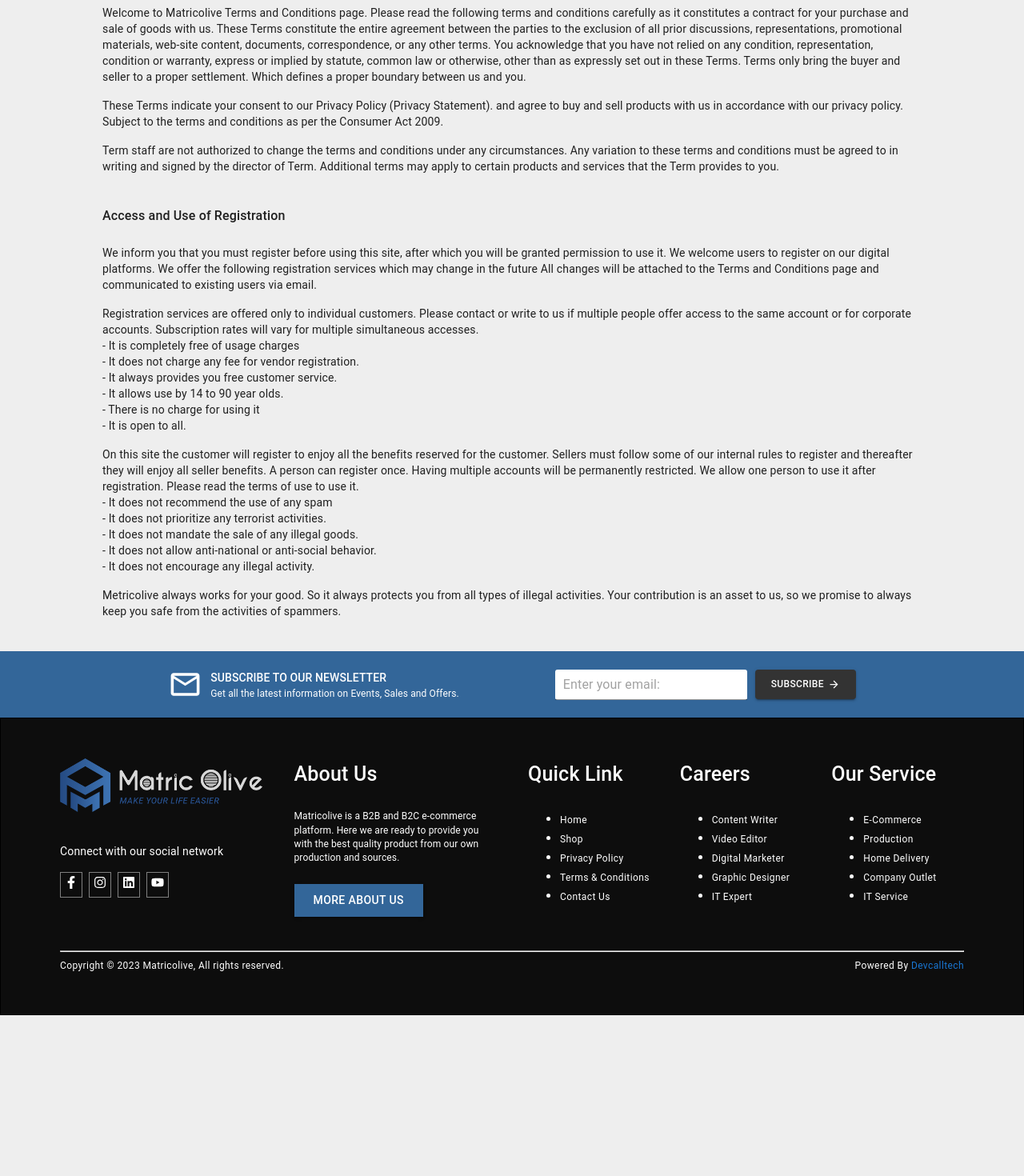
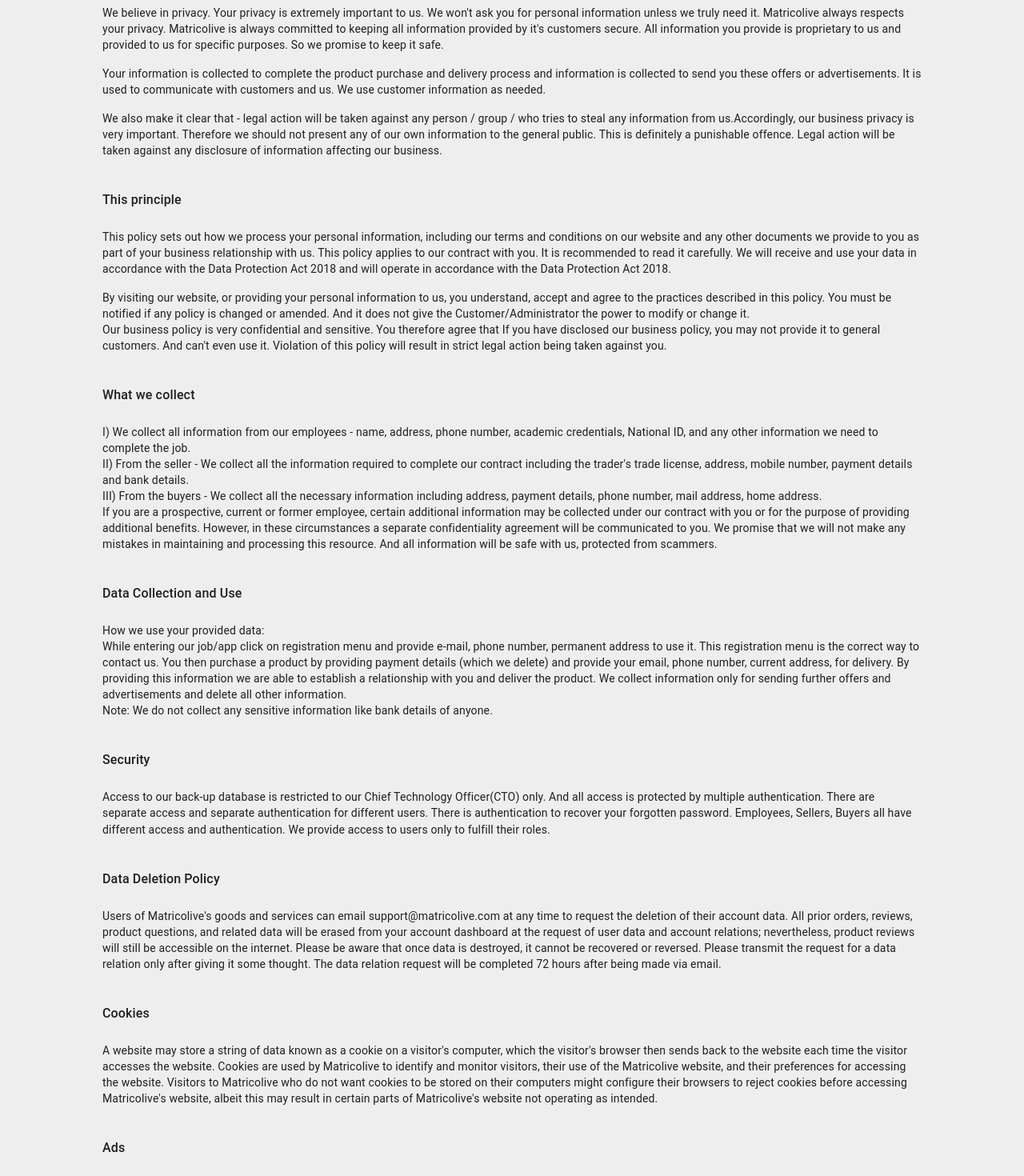
Before and after one commit to Rakibul-Hasan-max/Matricolive, a React (Create React App) app: page /privacy-policy in a window 1280 px wide. Shown: the part 180-1650 px from the top of the page at 80% size. Before the commit the page ends 1449 px from the top, so only its background shows below. Built offline with nearby package versions, Linux system fonts and the light colour scheme.

Commit message:
Privacy and Policy done

```diff
--- a/src/Pages/PrivacyPolicy/PrivacyPolicy.js
+++ b/src/Pages/PrivacyPolicy/PrivacyPolicy.js
@@ -13,75 +13,87 @@ const PrivacyPolicy = () => {
         variant="body1"
         sx={{ textAlign: "left", mt: 2, mb: 3, mx: "10%", fontWeight: 500 }}
       >
-        INTRODUCTION
+        At a Glance
       </Typography>
       <Typography variant="body2" sx={{ textAlign: "left", mb: 2, mx: "10%" }}>
-        Welcome to Matricolive Terms and Conditions page. Please read the
-        following terms and conditions carefully as it constitutes a contract
-        for your purchase and sale of goods with us. These Terms constitute the
-        entire agreement between the parties to the exclusion of all prior
-        discussions, representations, promotional materials, web-site content,
-        documents, correspondence, or any other terms. You acknowledge that you
-        have not relied on any condition, representation, condition or warranty,
-        express or implied by statute, common law or otherwise, other than as
-        expressly set out in these Terms. Terms only bring the buyer and seller
-        to a proper settlement. Which defines a proper boundary between us and
-        you.
+        We believe in privacy. Your privacy is extremely important to us. We won't ask you for personal information unless we truly need it. Matricolive always respects your privacy. Matricolive is always committed to keeping all information provided by it's customers secure. All information you provide is proprietary to us and provided to us for specific purposes. So we promise to keep it safe.
       </Typography>
       <Typography variant="body2" sx={{ textAlign: "left", mb: 2, mx: "10%" }}>
-        These Terms indicate your consent to our Privacy Policy (Privacy
-        Statement). and agree to buy and sell products with us in accordance
-        with our privacy policy. Subject to the terms and conditions as per the
-        Consumer Act 2009.
+        Your information is collected to complete the product purchase and delivery process and information is collected to send you these offers or advertisements. It is used to communicate with customers and us. We use customer information as needed.
       </Typography>
       <Typography variant="body2" sx={{ textAlign: "left", mb: 2, mx: "10%" }}>
-        Term staff are not authorized to change the terms and conditions under
-        any circumstances. Any variation to these terms and conditions must be
-        agreed to in writing and signed by the director of Term. Additional
-        terms may apply to certain products and services that the Term provides
-        to you.
+        We also make it clear that - legal action will be taken against any person / group / who tries to steal any information from us.Accordingly, our business privacy is very important. Therefore we should not present any of our own information to the general public. This is definitely a punishable offence. Legal action will be taken against any disclosure of information affecting our business.
       </Typography>
       <Typography
         variant="body1"
         sx={{ textAlign: "left", mt: 5, mb: 3, mx: "10%", fontWeight: 500 }}
       >
-        Access and Use of Registration
+        This principle
       </Typography>
       <Typography variant="body2" sx={{ textAlign: "left", mb: 2, mx: "10%" }}>
-        We inform you that you must register before using this site, after which
-        you will be granted permission to use it. We welcome users to register
-        on our digital platforms. We offer the following registration services
-        which may change in the future All changes will be attached to the Terms
-        and Conditions page and communicated to existing users via email.
+        This policy sets out how we process your personal information, including our terms and conditions on our website and any other documents we provide to you as part of your business relationship with us. This policy applies to our contract with you. It is recommended to read it carefully. We will receive and use your data in accordance with the Data Protection Act 2018 and will operate in accordance with the Data Protection Act 2018.
       </Typography>
       <Typography variant="body2" sx={{ textAlign: "left", mb: 2, mx: "10%" }}>
-        Registration services are offered only to individual customers. Please
-        contact or write to us if multiple people offer access to the same
-        account or for corporate accounts. Subscription rates will vary for
-        multiple simultaneous accesses. <br />
-        - It is completely free of usage charges <br />
-        - It does not charge any fee for vendor registration. <br />
-        - It always provides you free customer service. <br />
-        - It allows use by 14 to 90 year olds. <br />
-        - There is no charge for using it <br />- It is open to all.
+        By visiting our website, or providing your personal information to us, you understand, accept and agree to the practices described in this policy. You must be notified if any policy is changed or amended. And it does not give the Customer/Administrator the power to modify or change it. <br />
+        Our business policy is very confidential and sensitive. You therefore agree that If you have disclosed our business policy, you may not provide it to general customers. And can't even use it. Violation of this policy will result in strict legal action being taken against you.
+      </Typography>
+      <Typography
+        variant="body1"
+        sx={{ textAlign: "left", mt: 5, mb: 3, mx: "10%", fontWeight: 500 }}
+      >
+        What we collect
       </Typography>
       <Typography variant="body2" sx={{ textAlign: "left", mb: 2, mx: "10%" }}>
-        On this site the customer will register to enjoy all the benefits
-        reserved for the customer. Sellers must follow some of our internal
-        rules to register and thereafter they will enjoy all seller benefits. A
-        person can register once. Having multiple accounts will be permanently
-        restricted. We allow one person to use it after registration. Please
-        read the terms of use to use it. <br />
-        - It does not recommend the use of any spam <br />
-        - It does not prioritize any terrorist activities. <br />
-        - It does not mandate the sale of any illegal goods. <br />
-        - It does not allow anti-national or anti-social behavior. <br />- It
-        does not encourage any illegal activity.
+        I) We collect all information from our employees - name, address, phone number, academic credentials, National ID, and any other information we need to complete the job. <br />
+        II) From the seller - We collect all the information required to complete our contract including the trader's trade license, address, mobile number, payment details and bank details. <br />
+        III) From the buyers - We collect all the necessary information including address, payment details, phone number, mail address, home address. <br />
+        If you are a prospective, current or former employee, certain additional information may be collected under our contract with you or for the purpose of providing additional benefits. However, in these circumstances a separate confidentiality agreement will be communicated to you. We promise that we will not make any mistakes in maintaining and processing this resource. And all information will be safe with us, protected from scammers.
+      </Typography>
+      <Typography
+        variant="body1"
+        sx={{ textAlign: "left", mt: 5, mb: 3, mx: "10%", fontWeight: 500 }}
+      >
+        Data Collection and Use
       </Typography>
       <Typography variant="body2" sx={{ textAlign: "left", mb: 2, mx: "10%" }}>
-        Metricolive always works for your good. So it always protects you from
-        all types of illegal activities. Your contribution is an asset to us, so
-        we promise to always keep you safe from the activities of spammers.
+        How we use your provided data: <br />
+        While entering our job/app click on registration menu and provide e-mail, phone number, permanent address to use it. This registration menu is the correct way to contact us. You then purchase a product by providing payment details (which we delete) and provide your email, phone number, current address, for delivery. By providing this information we are able to establish a relationship with you and deliver the product. We collect information only for sending further offers and advertisements and delete all other information.<br />Note: We do not collect any sensitive information like bank details of anyone.
+      </Typography>
+      <Typography
+        variant="body1"
+        sx={{ textAlign: "left", mt: 5, mb: 3, mx: "10%", fontWeight: 500 }}
+      >
+        Security
+      </Typography>
+      <Typography variant="body2" sx={{ textAlign: "left", mb: 2, mx: "10%" }}>
+        Access to our back-up database is restricted to our Chief Technology Officer(CTO) only. And all access is protected by multiple authentication. There are separate access and separate authentication for different users. There is authentication to recover your forgotten password. Employees, Sellers, Buyers all have different access and authentication. We provide access to users only to fulfill their roles.
+      </Typography>
+      <Typography
+        variant="body1"
+        sx={{ textAlign: "left", mt: 5, mb: 3, mx: "10%", fontWeight: 500 }}
+      >
+        Data Deletion Policy
+      </Typography>
+      <Typography variant="body2" sx={{ textAlign: "left", mb: 2, mx: "10%" }}>
+        Users of Matricolive's goods and services can email support@matricolive.com at any time to request the deletion of their account data. All prior orders, reviews, product questions, and related data will be erased from your account dashboard at the request of user data and account relations; nevertheless, product reviews will still be accessible on the internet. Please be aware that once data is destroyed, it cannot be recovered or reversed. Please transmit the request for a data relation only after giving it some thought. The data relation request will be completed 72 hours after being made via email.
+      </Typography>
+      <Typography
+        variant="body1"
+        sx={{ textAlign: "left", mt: 5, mb: 3, mx: "10%", fontWeight: 500 }}
+      >
+        Cookies
+      </Typography>
+      <Typography variant="body2" sx={{ textAlign: "left", mb: 2, mx: "10%" }}>
+        A website may store a string of data known as a cookie on a visitor's computer, which the visitor's browser then sends back to the website each time the visitor accesses the website. Cookies are used by Matricolive to identify and monitor visitors, their use of the Matricolive website, and their preferences for accessing the website. Visitors to Matricolive who do not want cookies to be stored on their computers might configure their browsers to reject cookies before accessing Matricolive's website, albeit this may result in certain parts of Matricolive's website not operating as intended.
+      </Typography>
+      <Typography
+        variant="body1"
+        sx={{ textAlign: "left", mt: 5, mb: 3, mx: "10%", fontWeight: 500 }}
+      >
+        Ads
+      </Typography>
+      <Typography variant="body2" sx={{ textAlign: "left", mb: 2, mx: "10%" }}>
+        Advertising partners who offer ads to users on any of our websites may also place cookies. In order to gather data about you or other users of your computer, these cookies enable the ad server to identify your computer every time it sends you an online advertisement. Ad networks can use this information, among other things, to offer tailored adverts that they think you'll find most interesting. The use of cookies by advertisers is not covered by this privacy statement, which only applies to matricolive.com.
       </Typography>
     </Box>
   );
--- a/src/Pages/TermsConditions/TermsConditions.js
+++ b/src/Pages/TermsConditions/TermsConditions.js
@@ -79,9 +79,12 @@ const TermsConditions = () => {
         does not encourage any illegal activity.
       </Typography>
       <Typography variant="body2" sx={{ textAlign: "left", mb: 2, mx: "10%" }}>
-        Metricolive always works for your good. So it always protects you from
+        Matricolive always works for your good. So it always protects you from
         all types of illegal activities. Your contribution is an asset to us, so
         we promise to always keep you safe from the activities of spammers.
+      </Typography>
+      <Typography>
+
       </Typography>
     </Box>
   );
```
